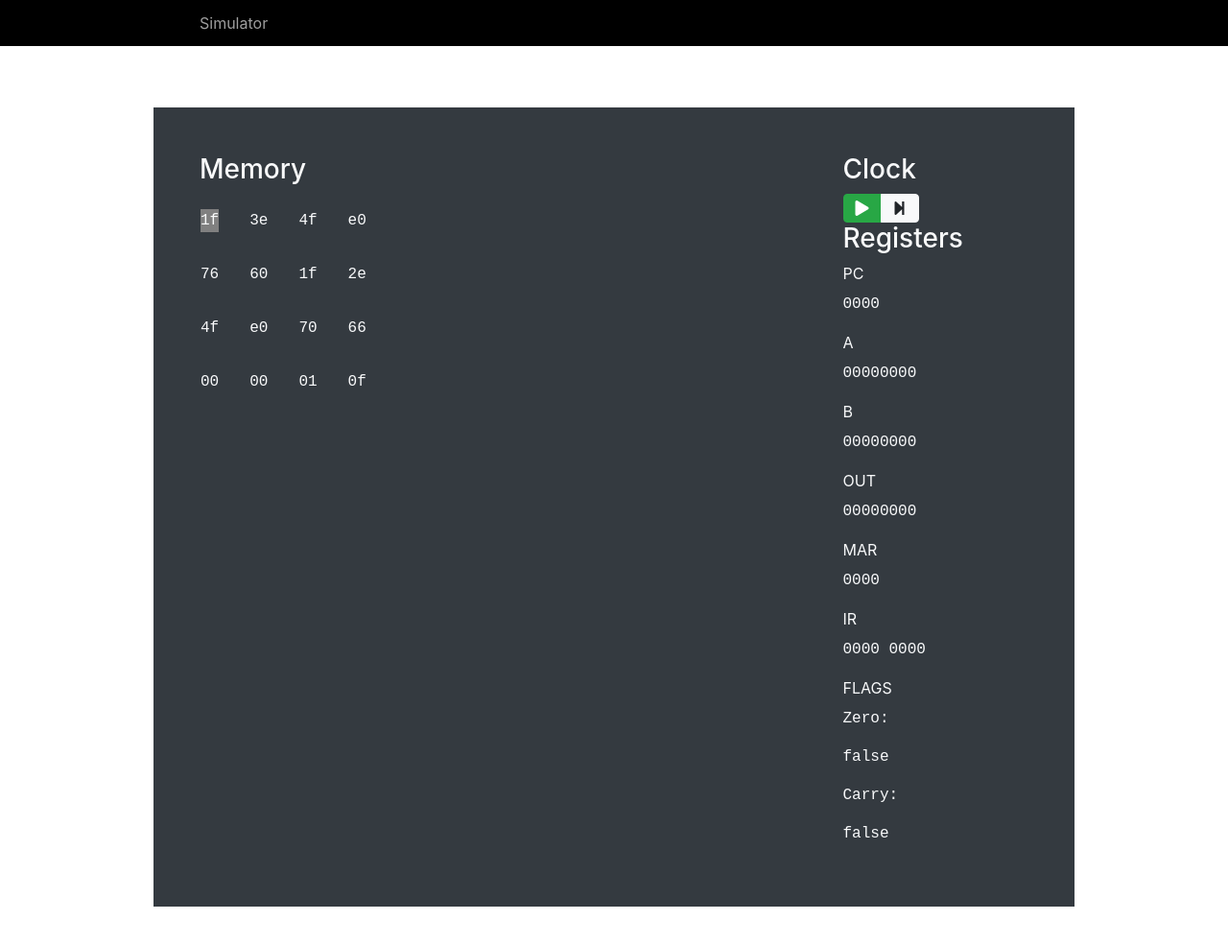
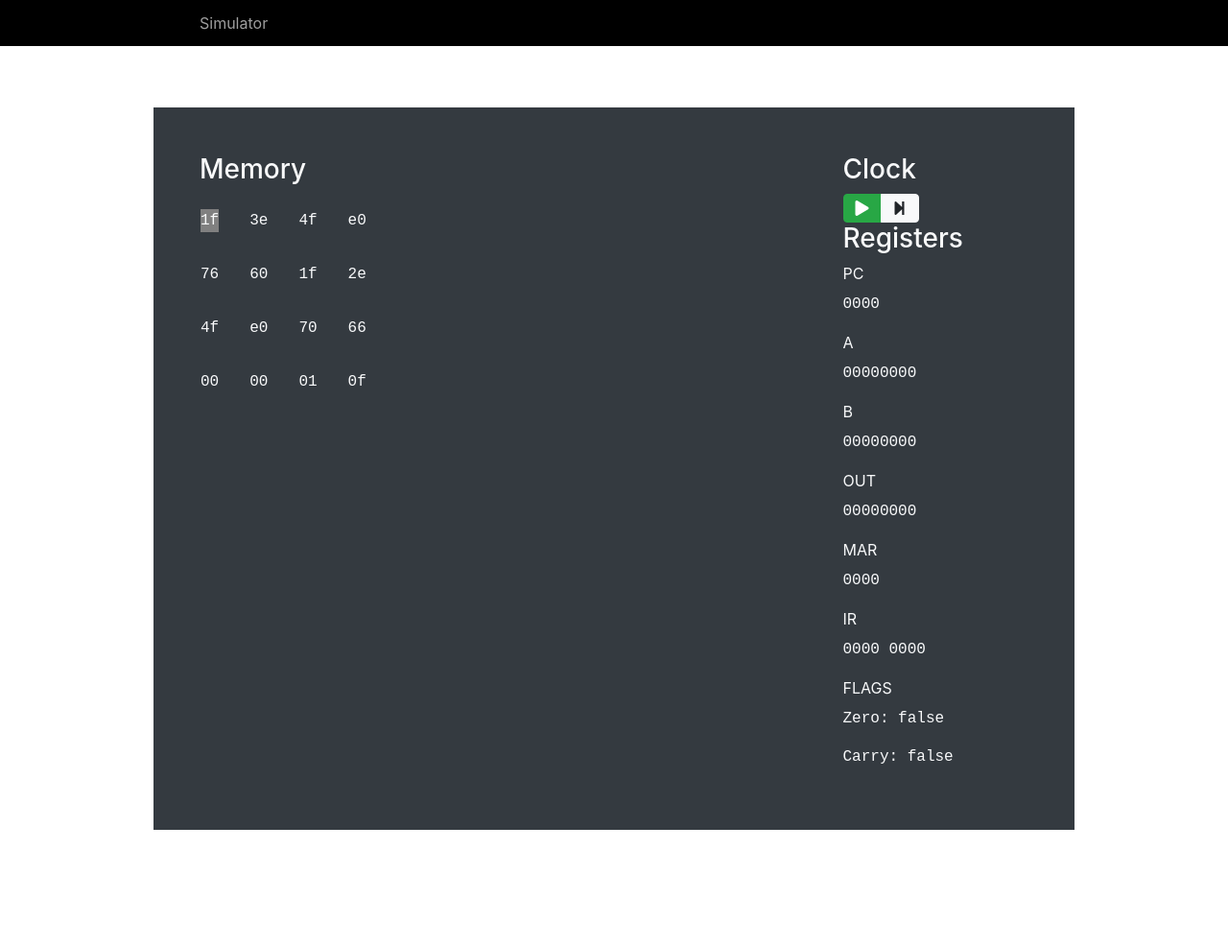
Before and after one commit to afflitto/retrobrew-assembler, a website built with webpack: page src/html/index.html in a window 1280 px wide. Shown: the whole page at 96% size. After the commit the page ends 929 px from the top, so only its background shows below. Built offline with nearby package versions, Linux system fonts and the light colour scheme; files whose address does not match are found by name.

Commit message:
condense flags

```diff
--- a/src/html/index.html
+++ b/src/html/index.html
@@ -45,9 +45,7 @@
             <label>IR</label>
             <p id="register-ir"></p>
             <label>FLAGS</label>
-            <p>Zero:</p>
             <p id="register-flag-zero"></p>
-            <p>Carry:</p>
             <p id="register-flag-carry"></p>
           </div>
         </div>
--- a/src/js/index.js
+++ b/src/js/index.js
@@ -42,8 +42,8 @@ function updateUI() {
   $('#register-out').text(window.emulator.regOut.value.toString(2).padStart(8, '0'));
   $('#register-mar').text(window.emulator.mar.value.toString(2).padStart(4, '0'));
   $('#register-ir').text(window.emulator.ir.instruction.toString(2).padStart(4, '0') + ' ' + window.emulator.ir.data.toString(2).padStart(4, '0'));
-  $('#register-flag-zero').text(window.emulator.flags.zero);
-  $('#register-flag-carry').text(window.emulator.flags.carry);
+  $('#register-flag-zero').text('Zero: ' + window.emulator.flags.zero);
+  $('#register-flag-carry').text('Carry: ' + window.emulator.flags.carry);
 
 
   $('#memory-display').html(generateMemoryDisplay(window.emulator.memory.memory, window.emulator.pc.value));
```
